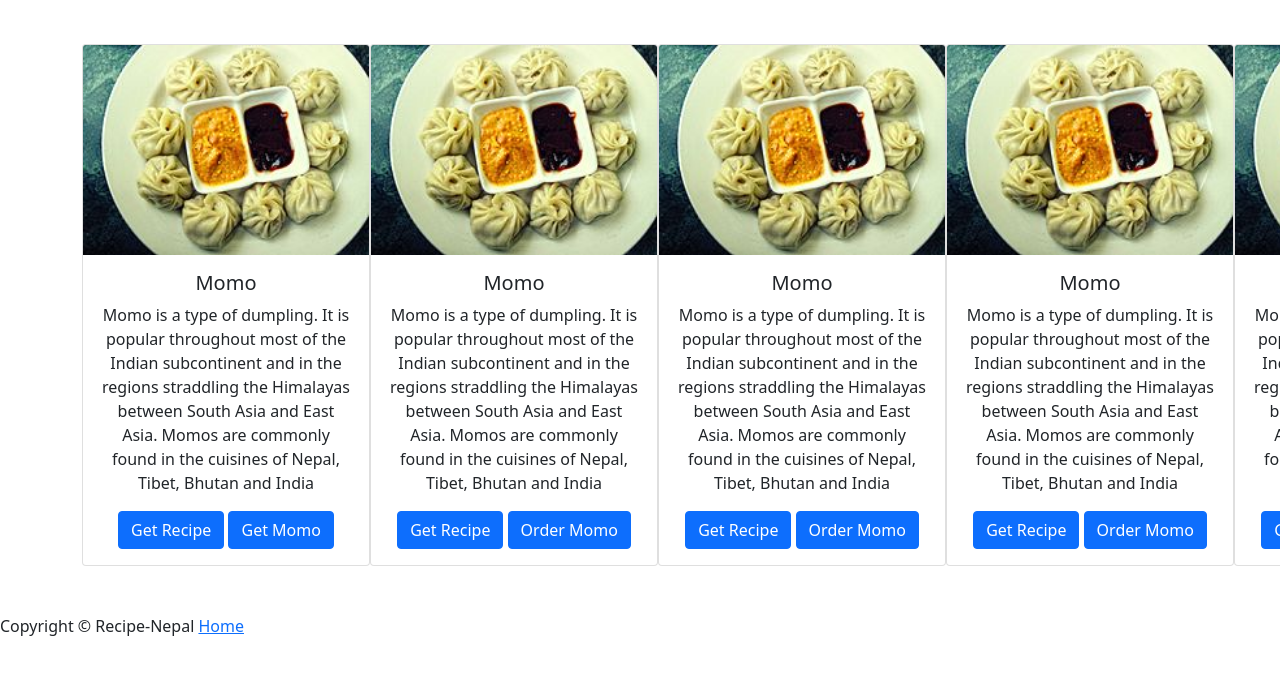
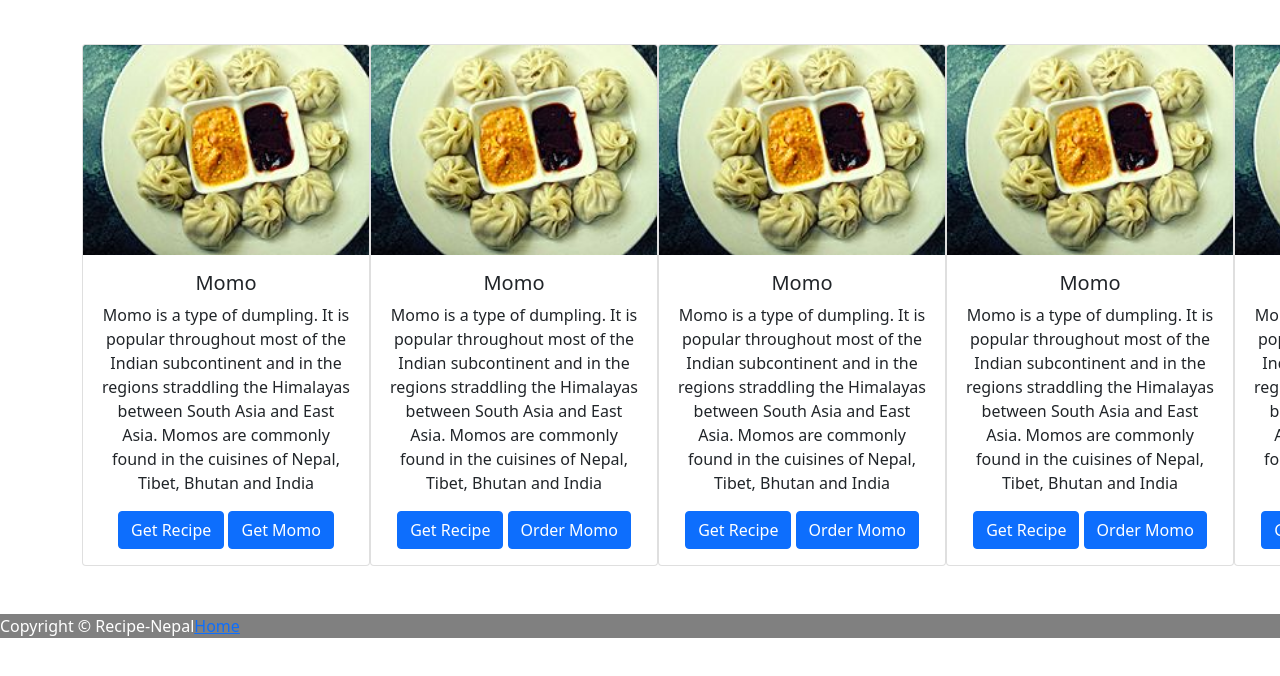
Before and after one commit to nischal619/babal-recipies, a plain HTML site: page index.html in a window 1280 px wide. Shown: the part 114-790 px from the top of the page. Drawn offline with nearby package versions, Linux system fonts and the light colour scheme.

Commit message:
Update styles.css

```diff
--- a/css/styles.css
+++ b/css/styles.css
@@ -1,3 +1,9 @@
 .card:hover {
     box-shadow: 0 0 11px rgba(33,33,33,.2);
 }
+.container-footer{
+  display:flex;
+   text-align:center;
+    background-color:grey;
+    color:white;
+}
```
